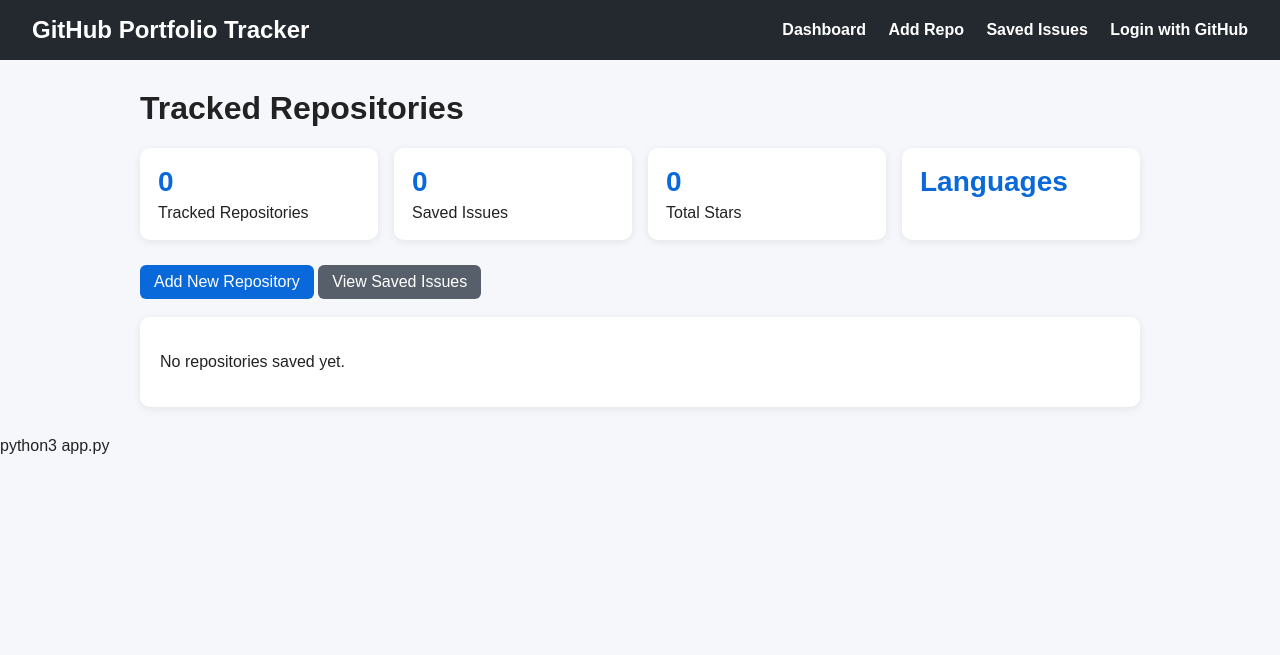
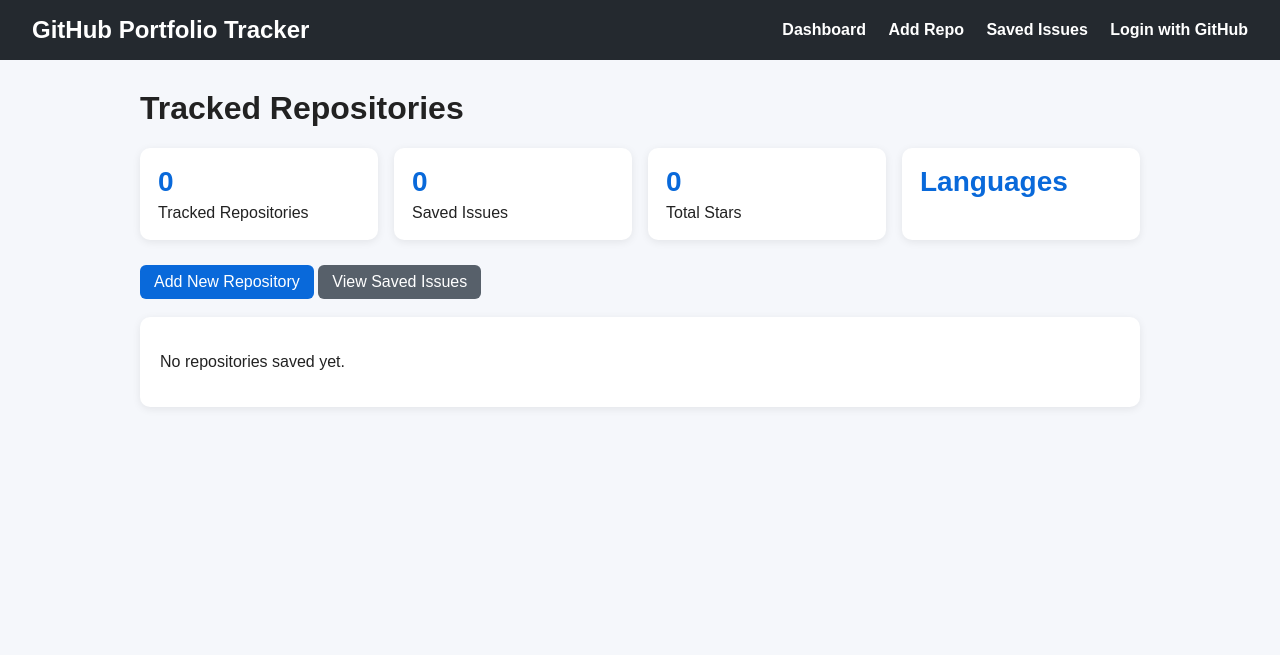
Before and after one commit to EtsubdinkY/github-portfolio-tracker, a Flask app: page / in a window 1280 px wide. Shown: the top 655 px of the page. Run offline with Flask 3, Linux system fonts and the light colour scheme.

Commit message:
Finalize GitHub portfolio tracker updates

```diff
--- a/app.py
+++ b/app.py
@@ -240,4 +240,4 @@ def logout():
 
 if __name__ == "__main__":
     init_db()
-    app.run(debug=True)
+    app.run(debug=True, port=5001)
--- a/templates/base.html
+++ b/templates/base.html
@@ -31,4 +31,4 @@
     </main>
 
 </body>
-</html>python3 app.py
+</html>
```
Also changed, not shown: README.md.
